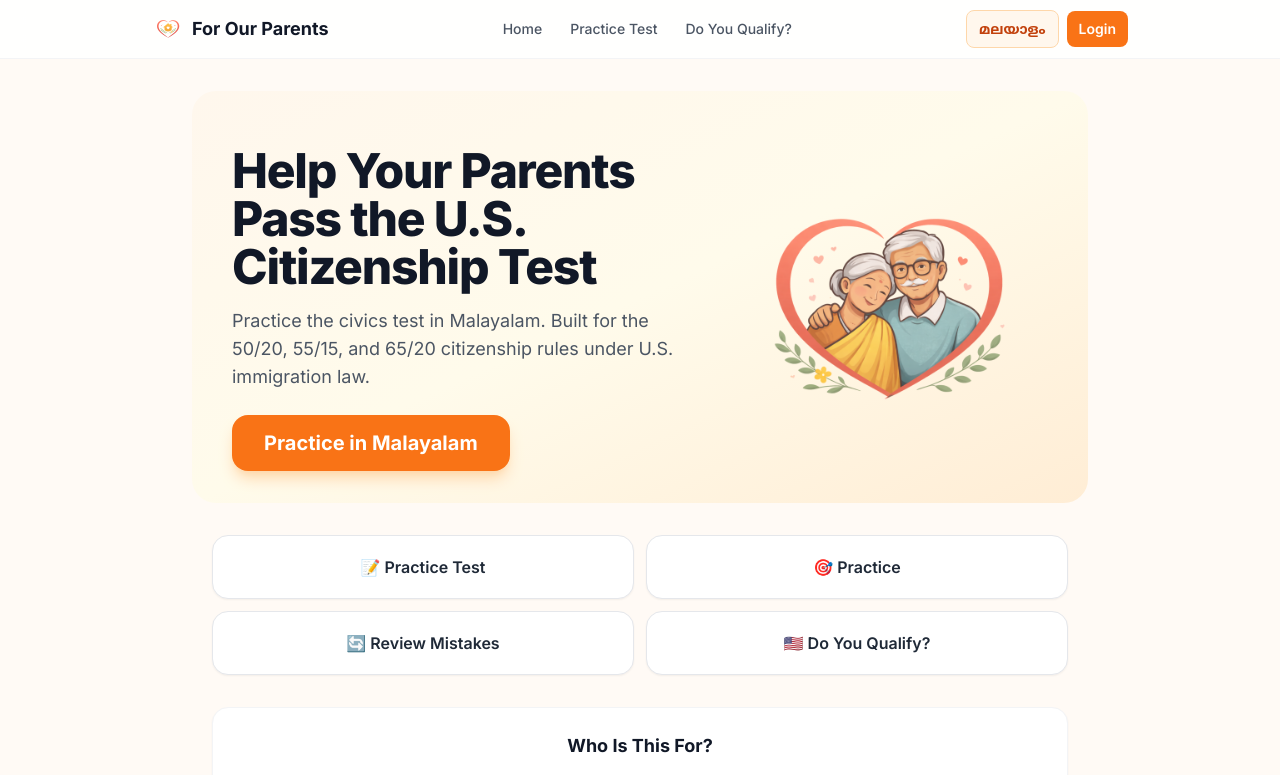
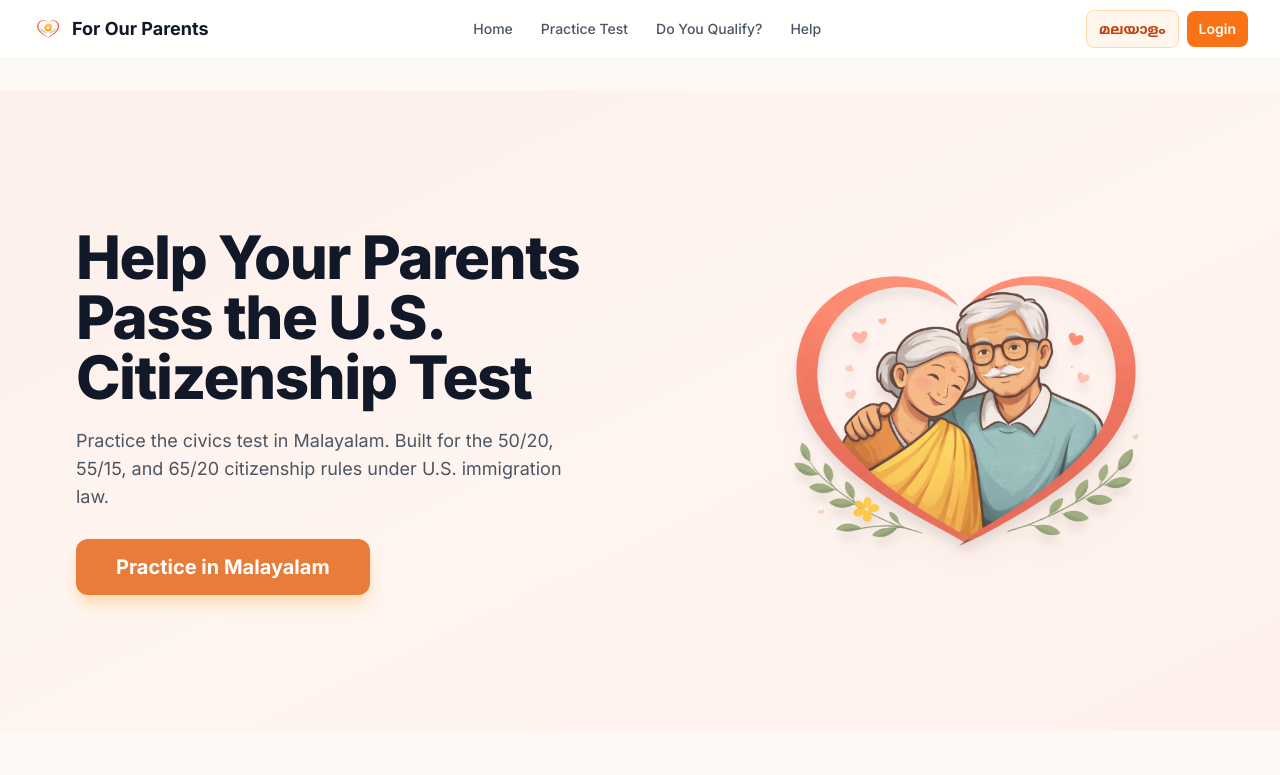
Before and after one commit to aryanairz/forourparents, a Next.js app: page / in a window 1280 px wide. Shown: the top 775 px of the page. Built offline with nearby package versions, Linux system fonts and the light colour scheme; no server answers.

Commit message:
Make landing page full-width, remove play button, increase hero size and prominence

```diff
--- a/app/globals.css
+++ b/app/globals.css
@@ -21,7 +21,7 @@ html {
 }
 
 body {
-  @apply bg-[#FFFAF5] text-gray-900 antialiased;
+  @apply bg-[#FFF9F5] text-gray-900 antialiased;
   font-family:
     "Inter", -apple-system, BlinkMacSystemFont, "Segoe UI", Roboto,
     "Noto Sans Malayalam", "Helvetica Neue", Arial, sans-serif;
--- a/app/layout.tsx
+++ b/app/layout.tsx
@@ -36,7 +36,7 @@ export default function RootLayout({
       <body>
         <LanguageProvider>
           <Header />
-          <main className="max-w-4xl mx-auto px-4 sm:px-5 py-6 sm:py-8 pb-20">
+          <main className="py-6 sm:py-8 pb-20">
             {children}
           </main>
         </LanguageProvider>
--- a/app/page.tsx
+++ b/app/page.tsx
@@ -24,20 +24,31 @@ export default function HomePage() {
   }
 
   return (
-    <div className="space-y-0">
+    <div className="-mx-4 sm:-mx-5">
       {/* ── Hero Section ── */}
-      <section className="relative bg-gradient-to-br from-orange-50 via-amber-50 to-orange-100 rounded-3xl overflow-hidden px-6 sm:px-10 pt-10 pb-6 sm:pt-14 sm:pb-8 -mx-4 sm:-mx-5">
-        <div className="flex flex-col md:flex-row items-center gap-6 md:gap-10 max-w-4xl mx-auto">
+      <section className="relative mb-8">
+        {/* Decorative hearts background */}
+        <div className="absolute inset-0 overflow-hidden pointer-events-none opacity-20">
+          <div className="absolute top-12 left-[10%] text-2xl text-rose-300">💕</div>
+          <div className="absolute top-32 right-[15%] text-xl text-rose-300">💕</div>
+          <div className="absolute bottom-20 left-[20%] text-lg text-rose-300">💕</div>
+          <div className="absolute top-24 right-[8%] text-sm text-rose-300">💕</div>
+        </div>
+
+        {/* Main hero container with rounded background */}
+        <div className="relative bg-gradient-to-br from-[#FDEFEB] via-[#FFF5F0] to-[#FFF0EB]
+                        px-8 sm:px-12 md:px-16 lg:px-24 py-12 sm:py-16 md:py-20">
+          <div className="flex flex-col md:flex-row items-center justify-center gap-8 md:gap-12 lg:gap-16 max-w-7xl mx-auto">
             {/* Left — text */}
-          <div className="flex-1 text-center md:text-left space-y-4">
-            <h1 className="text-3xl sm:text-4xl md:text-5xl font-extrabold text-gray-900 leading-tight tracking-tight">
+            <div className="flex-1 text-center md:text-left space-y-5 max-w-2xl">
+              <h1 className="text-3xl sm:text-4xl md:text-5xl lg:text-6xl font-extrabold text-gray-900 leading-[1.15] tracking-tight">
                 {lang === "en" ? (
                   <>Help Your Parents Pass the U.S. Citizenship Test</>
                 ) : (
                   <>നിങ്ങളുടെ മാതാപിതാക്കളെ യു.എസ്. പൗരത്വ ടെസ്റ്റ് പാസാക്കാൻ സഹായിക്കുക</>
                 )}
               </h1>
-            <p className="text-base sm:text-lg text-gray-600 leading-relaxed max-w-md mx-auto md:mx-0">
+              <p className="text-base sm:text-lg text-gray-600 leading-relaxed max-w-lg mx-auto md:mx-0">
                 {lang === "en"
                   ? "Practice the civics test in Malayalam. Built for the 50/20, 55/15, and 65/20 citizenship rules under U.S. immigration law."
                   : "മലയാളത്തിൽ സിവിക്സ് ടെസ്റ്റ് പരിശീലിക്കുക. യു.എസ്. ഇമിഗ്രേഷൻ നിയമത്തിലെ 50/20, 55/15, 65/20 പൗരത്വ നിയമങ്ങൾക്കായി നിർമ്മിച്ചത്."}
@@ -46,9 +57,9 @@ export default function HomePage() {
                 <Link
                   href="/quiz"
                   className="inline-flex items-center gap-2 min-h-[52px] sm:min-h-[56px]
-                           bg-orange-500 hover:bg-orange-600 text-white
-                           text-lg sm:text-xl font-bold rounded-2xl shadow-lg shadow-orange-200
-                           px-8 py-3.5 transition-all active:scale-[0.97] no-underline"
+                             bg-[#e87c3a] hover:bg-[#d66d2d] text-white
+                             text-lg sm:text-xl font-bold rounded-xl shadow-lg shadow-orange-200
+                             px-10 py-3.5 transition-all active:scale-[0.97] no-underline"
                 >
                   {lang === "en" ? "Practice in Malayalam" : "മലയാളത്തിൽ പരിശീലിക്കുക"}
                 </Link>
@@ -56,20 +67,21 @@ export default function HomePage() {
             </div>
 
             {/* Right — hero image */}
-          <div className="flex-shrink-0 w-64 h-64 sm:w-72 sm:h-72 md:w-80 md:h-80 relative">
+            <div className="flex-shrink-0 w-72 h-72 sm:w-80 sm:h-80 md:w-[26rem] md:h-[26rem] lg:w-[30rem] lg:h-[30rem] relative">
               <Image
                 src="/hero.png"
                 alt="Elderly couple"
                 fill
-              className="object-contain"
+                className="object-contain drop-shadow-xl"
                 priority
               />
+            </div>
           </div>
         </div>
       </section>
 
       {/* ── Quick Actions ── */}
-      <section className="pt-8 space-y-3">
+      <section className="pt-8 space-y-3 px-4 sm:px-5 mx-auto max-w-5xl">
         <div className="grid grid-cols-2 gap-3">
           <Link
             href="/quiz"
@@ -126,7 +138,7 @@ export default function HomePage() {
       </section>
 
       {/* ── Who Is This For ── */}
-      <section className="pt-8">
+      <section className="pt-8 px-4 sm:px-5 mx-auto max-w-5xl">
         <div className="bg-white rounded-2xl p-6 shadow-sm border border-gray-100 space-y-3">
           <h2 className="text-lg font-bold text-gray-900 text-center">
             {lang === "en" ? "Who Is This For?" : "ഇത് ആർക്കാണ്?"}
@@ -149,7 +161,7 @@ export default function HomePage() {
 
       {/* ── Sign Up Prompt ── */}
       {!isLoggedIn && (
-        <section className="pt-8">
+        <section className="pt-8 px-4 sm:px-5 mx-auto max-w-5xl">
           <div className="bg-gradient-to-r from-orange-50 to-amber-50 rounded-2xl p-6 text-center space-y-3 border border-orange-100">
             <p className="text-base text-gray-700">
               {lang === "en"
@@ -169,7 +181,7 @@ export default function HomePage() {
       )}
 
       {/* ── Footer ── */}
-      <footer className="pt-10 pb-4 text-center space-y-1">
+      <footer className="pt-10 pb-4 text-center space-y-1 px-4 sm:px-5">
         <p className="text-xs text-gray-400">
           {lang === "en" ? "Built with ❤️ by" : "❤️ ഉപയോഗിച്ച് നിർമ്മിച്ചത്"}{" "}
           <span className="font-semibold text-gray-500">For Our Parents</span>
--- a/components/Header.tsx
+++ b/components/Header.tsx
@@ -17,7 +17,7 @@ export default function Header() {
 
   return (
     <header className="sticky top-0 z-50 bg-white/90 backdrop-blur-md border-b border-gray-100">
-      <div className="max-w-5xl mx-auto flex items-center justify-between px-4 sm:px-6 py-2.5">
+      <div className="max-w-7xl mx-auto flex items-center justify-between px-4 sm:px-6 lg:px-8 py-2.5">
         {/* Logo */}
         <Link
           href="/"
@@ -45,6 +45,9 @@ export default function Header() {
           </Link>
           <Link href="/eligibility" className="px-3 py-2 text-sm font-medium text-gray-600 hover:text-gray-900 rounded-lg hover:bg-gray-50 no-underline transition-colors">
             {lang === "en" ? "Do You Qualify?" : "യോഗ്യത?"}
+          </Link>
+          <Link href="#help" className="px-3 py-2 text-sm font-medium text-gray-600 hover:text-gray-900 rounded-lg hover:bg-gray-50 no-underline transition-colors">
+            {lang === "en" ? "Help" : "സഹായം"}
           </Link>
         </nav>
 
```
Lines whose indentation alone changed are shown as unchanged.
